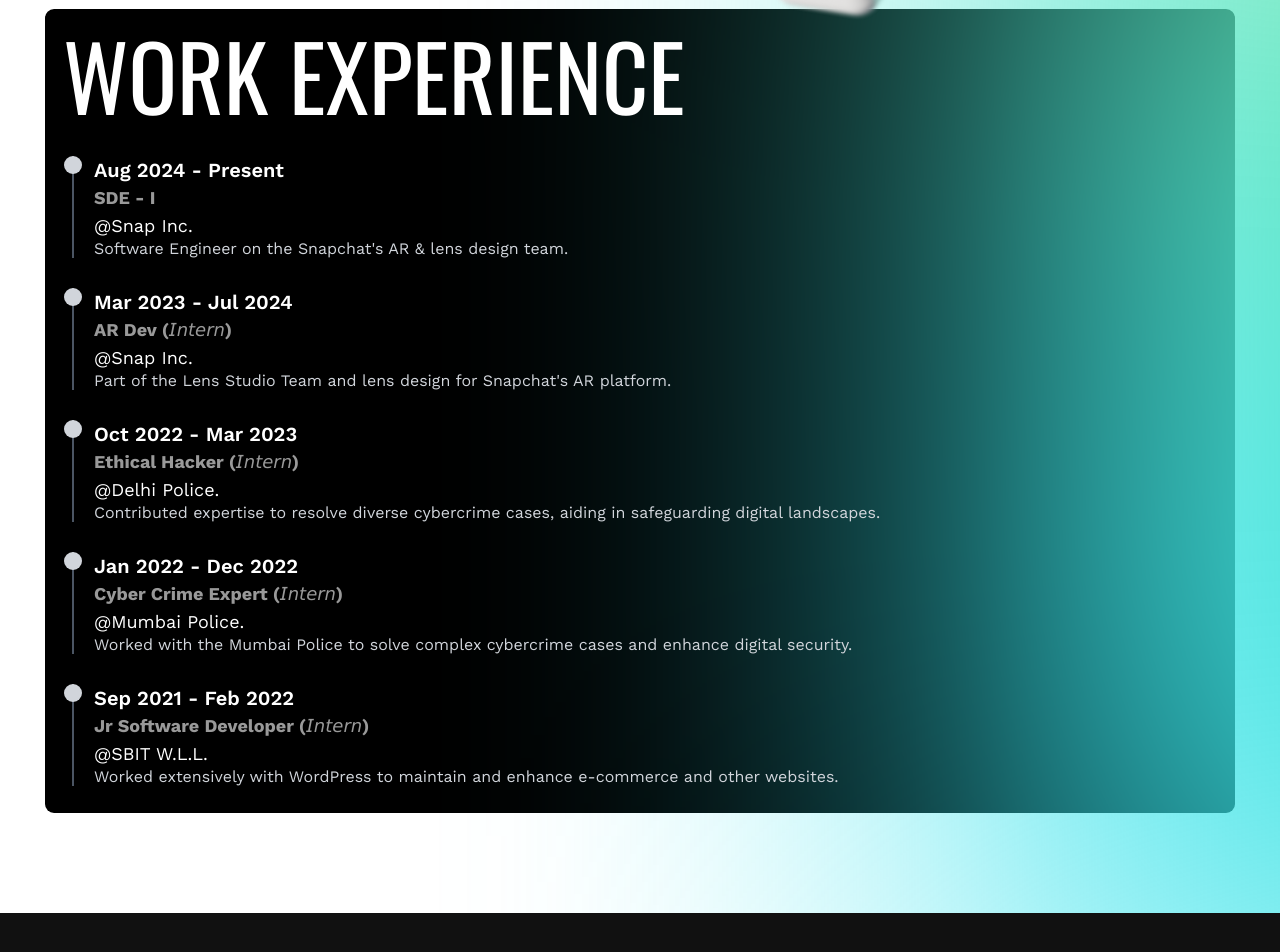
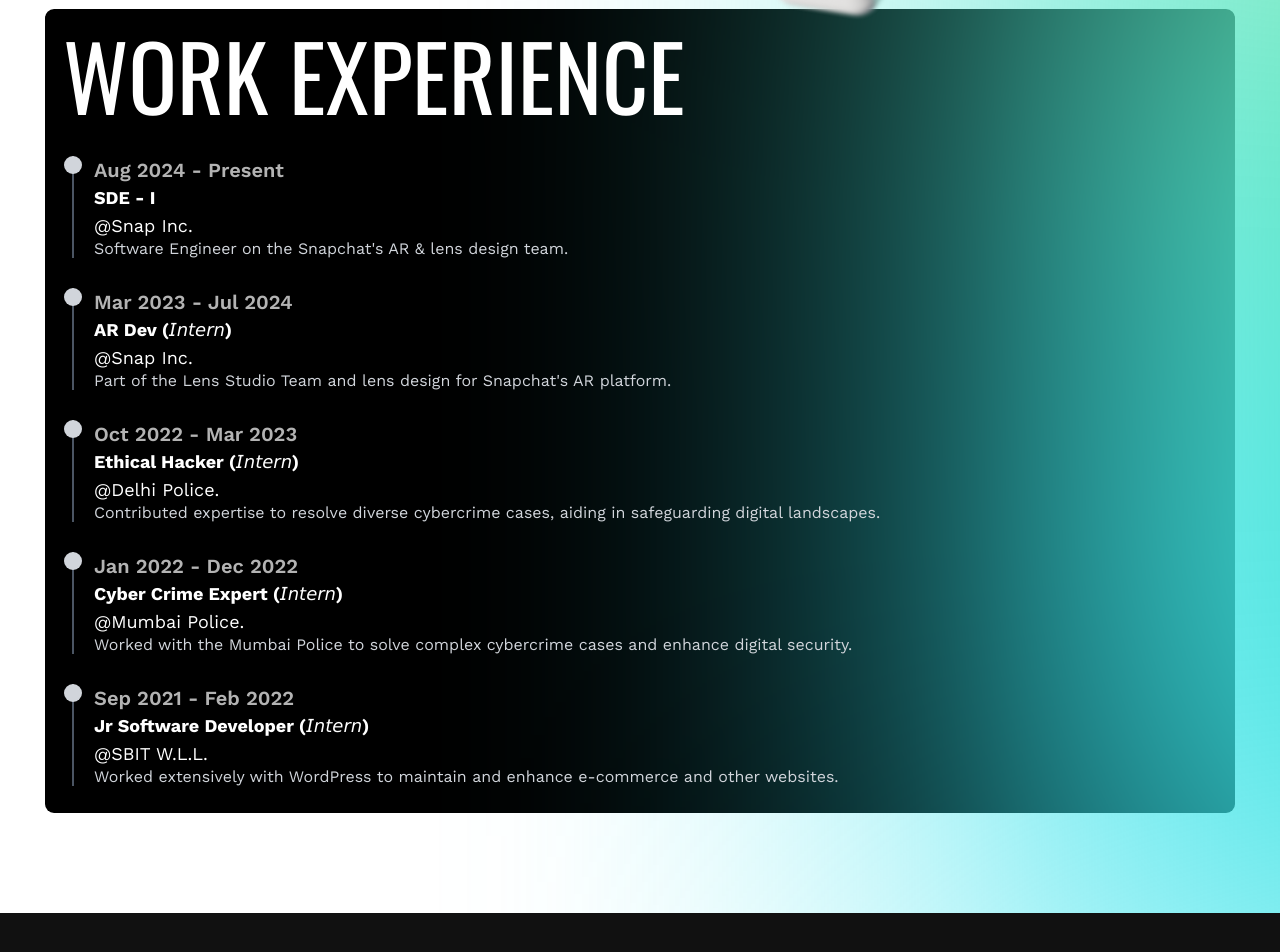
Before and after one commit to Kunalsonar007/3D-Portfolio, a React (Vite) app: page / in a window 1280 px wide. Shown: the part 1547-2499 px from the top of the page. Built offline with nearby package versions, Linux system fonts and the light colour scheme.

Commit message:
New Commit

```diff
--- a/src/components/AboutMe.jsx
+++ b/src/components/AboutMe.jsx
@@ -126,11 +126,11 @@ const AboutMe = () => {
               >
                 {/* Corrected circle alignment */}
                 <span className="absolute -left-[10px] w-[18px] h-[18px] bg-gray-300 rounded-full" />
-                <div className="text-[18px] md:text-[20px] font-semibold">
+                <div className="text-[18px] md:text-[20px] font-semibold  opacity-70">
                   {item.year}
                 </div>
                 <div className="text-[16px] md:text-[18px]">
-                  <span className="font-bold opacity-60">{item.role}</span>
+                  <span className="font-bold">{item.role}</span>
                   <br /> @{""}
                   <span className="italic">{item.company}</span>
                 </div>
```
